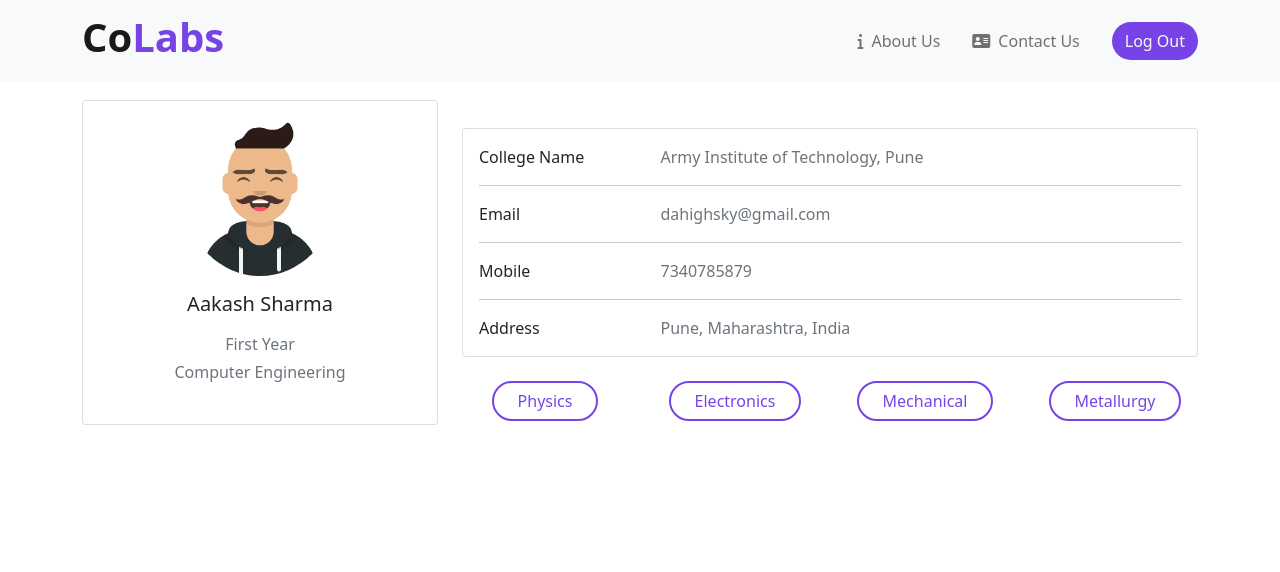
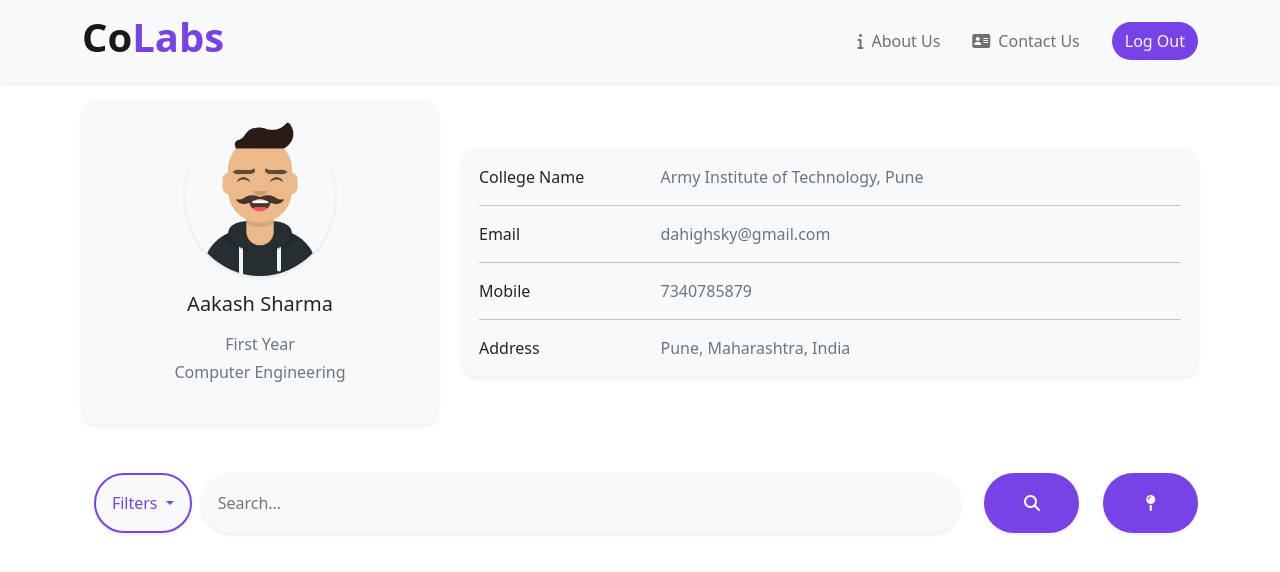
Before and after one commit to Harshal141/WiityCliquesHackSVIT, a plain HTML site: page main.html in a window 1280 px wide. Drawn offline with nearby package versions, Linux system fonts and the light colour scheme.

Commit message:
Search Section Updated

```diff
--- a/main.html
+++ b/main.html
@@ -14,7 +14,7 @@
 </head>
 <body>
     <!-- Navbar -->
-    <nav class="navbar navbar-expand-lg fixed-top bg-light navbar-light">
+    <nav class="navbar navbar-expand-lg fixed-top bg-light navbar-light shadow-sm">
         <div class="container">
             <a class="navbar-brand" href="#">
                 <h1 class="h1 fw-bold">Co<span style=" color: var(--themePrimary)">Labs</span></h1>
@@ -48,10 +48,10 @@
     <div id="profile" style="margin-top: 100px;" class="container-lg">
         <div class="row align-items-center">
             <div class="col-lg-4">
-                <div class="card mb-4">
+                <div class="card mb-4 border-light rounded-lg shadow-sm bg-light">
                     <div class="card-body text-center">
                     <img src="images/avatar.webp" alt="avatar"
-                        class="rounded-circle img-fluid" style="width: 150px;">
+                        class="rounded-circle img-fluid shadow-sm" style="width: 150px;">
                     <h5 class="my-3">Aakash Sharma </h5>
                     <p class="text-muted mb-1">First Year</p>
                     <p class="text-muted mb-4">Computer Engineering</p>
@@ -60,7 +60,7 @@
             </div>
 
             <div class="col-lg-8">
-                <div class="card mb-4">
+                <div class="card mb-4 border rounded-lg border-light shadow-sm bg-light">
                     <div class="card-body">
                         <div class="row">
                             <div class="col-sm-3">
@@ -100,15 +100,56 @@
                     </div>
                 </div>
 
-                <div class="row flex-wrap">
+                <!-- <div class="row flex-wrap">
                     <div class="col-3 d-flex justify-content-center"> <button class="btn btn-rounded rounded-pill center px-4 btn-outline-themePrimary"> Physics </button></div>
                     <div class="col-3 d-flex justify-content-center"> <button class="btn btn-rounded rounded-pill center px-4 btn-outline-themePrimary"> Electronics </button></div>
                     <div class="col-3 d-flex justify-content-center"> <button class="btn btn-rounded rounded-pill center px-4 btn-outline-themePrimary"> Mechanical </button></div>
                     <div class="col-3 d-flex justify-content-center"> <button class="btn btn-rounded rounded-pill center px-4 btn-outline-themePrimary"> Metallurgy </button></div>
-                </div>
+                </div> -->
             </div>
         </div>
     </div>
     <!-- Profile -->
+
+    <!-- Seach Section -->
+    <div class="container-lg">
+        <form class="locationSearch justify-content-around mt-4 row">
+            <!-- Collapsible filters menu -->
+            <div class="dropdown col-1">
+                <button
+                    type="submit"
+                    class="btn-outline-themePrimary p-3 rounded-pill bg-light shadow-sm dropdown-toggle"
+                    data-bs-toggle="dropdown"
+                >
+                    Filters
+                </button>
+
+                    <ul class="bg-themePrimary rounded-xl dropdown-menu">
+                        <li><a class="dropdown-item text-light" href="#">Chemistry</a></li>
+                        <li><a class="dropdown-item text-light" href="#">Physics</a></li>
+                        <li><a class="dropdown-item text-light" href="#">Electronics</a></li>
+                    </ul>
+            </div>
+            <input
+                type="text"
+                placeholder="Search..."
+                name="search"
+                class="bg-light col-8 p-3 rounded-pill border border-light shadow-sm "
+            >
+            <button
+                type="submit"
+                class="btn-themePrimary col-1 p-3 rounded-pill border border-0 shadow-sm "
+            >
+                <i class="fas fa-search"></i>
+            </button>
+            <button
+                type="submit"
+                class="btn-themePrimary col-1 p-3 rounded-pill border border-0 shadow-sm "
+            >
+                <i class="fas fa-map-pin"></i>
+            </button>
+        </form>
+    </div>
+    <!-- Search Section -->
     </body>
 </html>
--- a/style.css
+++ b/style.css
@@ -1,5 +1,21 @@
+*{
+    padding: 0px 0px;
+    margin: 0px 0px;
+}
 :root{
     --themePrimary: #7843E6;
+}
+.bg-themePrimary{
+    background-color: var(--themePrimary) !important;
+    color: white;
+}
+.btn-themePrimary{
+    background-color: var(--themePrimary) !important;
+    color: white;
+}
+
+.btn-themePrimary:hover{
+    background-color: rgb(49, 49, 49) !important;
 }
 
 .btn-outline-themePrimary{
@@ -8,6 +24,17 @@
 }
 
 .btn-outline-themePrimary:hover{
-    background-color: var(--themePrimary);
+    background-color: var(--themePrimary)!important;
     color: white;
 }
+
+.rounded-lg{
+    border-radius: 15px;
+}
+.rounded-xl{
+    border-radius: 25px;
+}
+.dropdown-item:hover{
+    background-color: inherit !important;
+    font-weight: bolder;
+}
```
Also changed, not shown: index.html (+44 -15 lines).
